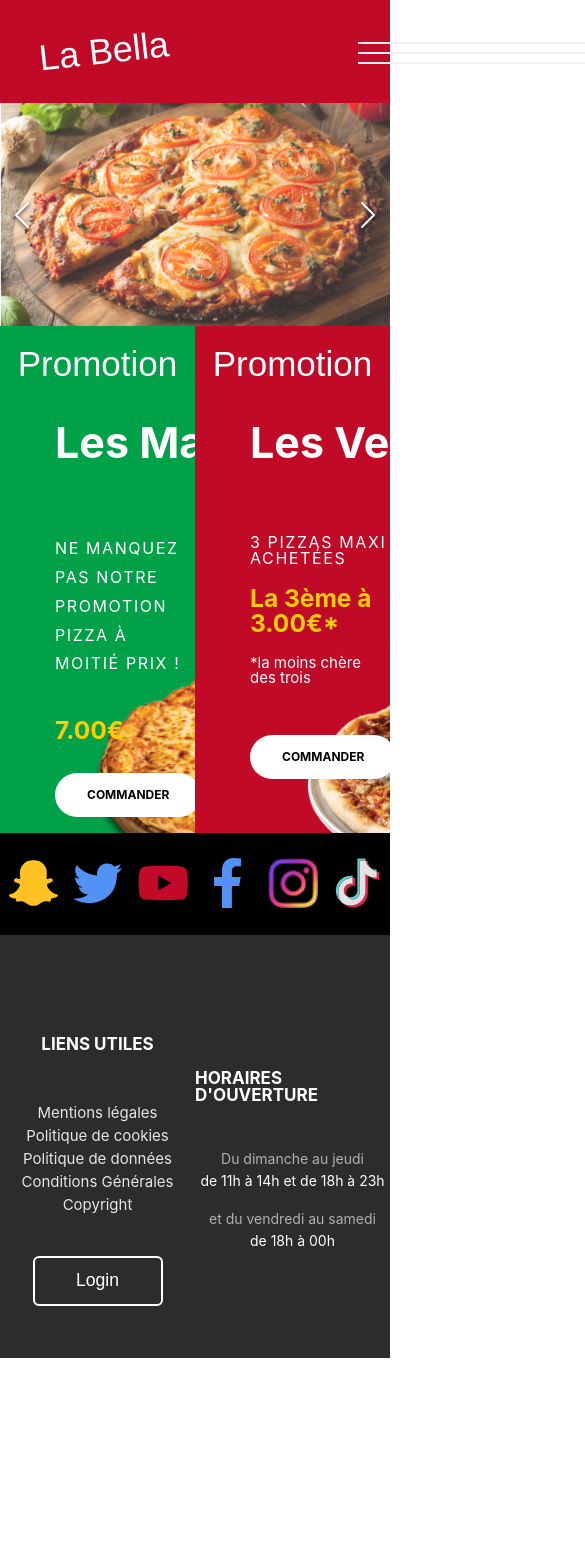
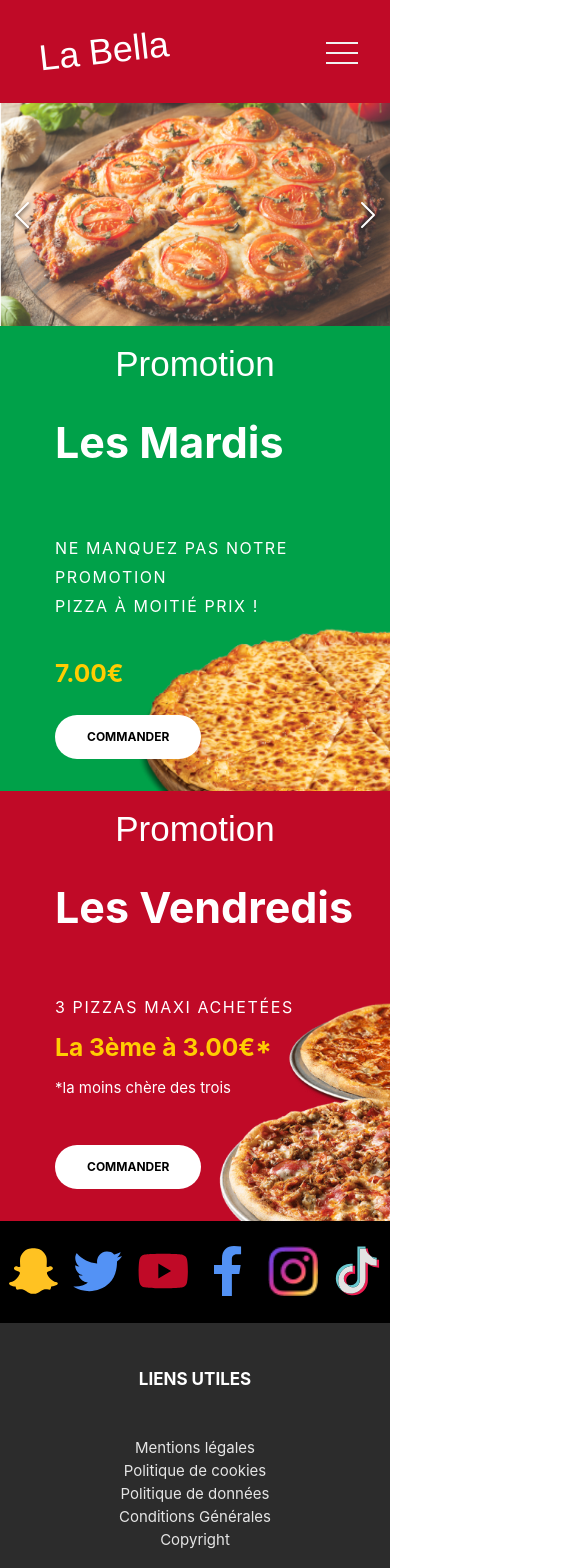
Before and after one commit to Okel972/LaBella, a React (Create React App) app: page / in a window 390 px wide. Shown: the top 1568 px of the page, 585 px wide, since content can reach past the window. Before the commit the page ends 1358 px from the top, so only its background shows below. Built offline with nearby package versions, Linux system fonts and the light colour scheme; a web font is replaced by a local one.

Commit message:
fix responsive nav, promo, footer

```diff
--- a/src/components/Footer/Footer.css
+++ b/src/components/Footer/Footer.css
@@ -1,15 +1,14 @@
 .footer {
     width: 100%;
-    height: 525px;
     background-color: #2C2C2C;
-    z-index: 0;
+    display: flex;
+    flex-direction: column;
 }
 
 .social-bar {
     width: 100%;
     height: 102px;
     background-color: black;
-    z-index: 1;
 }
 
 .social {
@@ -162,3 +161,22 @@
     margin-bottom: 1.5rem;
     color: #FFF;
 }
+
+@media screen and (max-width: 1020px) {
+    .footer {
+        display: flex;
+        flex-direction: column;
+        width: 100%;
+    }
+
+    .info-bar {
+        display: flex;
+        flex-direction: column;
+        height: 100%;
+        align-items: center;
+    }
+
+    .deuxieme-colonne-title {
+        text-align: center;
+    }
+}
--- a/src/components/MobileMenu/MobileMenu.css
+++ b/src/components/MobileMenu/MobileMenu.css
@@ -1,6 +1,32 @@
 .menu-mobile {
     width: 100%;
-    height: 100%;
     background-color: #c00a27;
     z-index: 100;
 }
+
+.topbar-nav-mobile{
+    display: flex;
+    flex-direction: column;
+    gap: 20px;
+    align-items: center;
+
+}
+
+.topbar-nav-mobile a {
+    padding: 0.5rem;
+    font-size: 20px;
+    font-weight: bold;
+    color: #fff;
+    font-family: 'Geologica', sans-serif;
+}
+
+.topbar-nav-mobile a:hover,
+.active {
+    background: #00a149;
+    border-radius: 50px;
+}
+
+
+.topbar-nav-mobile > a:last-child{
+    margin-bottom: 1rem;
+}
--- a/src/components/MobileMenu/index.jsx
+++ b/src/components/MobileMenu/index.jsx
@@ -6,8 +6,7 @@ export const MobileMenu = props => {
   const location = useLocation();
   return (
     <div className="menu-mobile">
-      <h1>MobileMenu</h1>
-      <nav className="topbar-nav">
+      <nav className="topbar-nav-mobile">
         {props.routes.map((route, index) => {
           return (
             <Link className={location.pathname} key={index} to={`/${route.toLowerCase()}`}>
--- a/src/components/Navbar/Navbar.css
+++ b/src/components/Navbar/Navbar.css
@@ -138,10 +138,14 @@ margin-right: 63px;
     background: transparent;
 }
 
+.toggle {
+    margin: 2rem;
+}
+
 .line {
     position: absolute;
     display: block;
-    width: 100%;
+    width: 2rem;
     height: 2px;
     background-color: #f1f1f1;
     transition: transform 0.3s ease-out, opacity 0.1s ease-out;
@@ -188,4 +192,5 @@ margin-right: 63px;
     display: flex;
     transform: translate(0);
 }
+
 }
--- a/src/components/Navbar/index.jsx
+++ b/src/components/Navbar/index.jsx
@@ -36,7 +36,12 @@ export const Navbar = () => {
             ))}
           </nav>
 
-          <button onClick={toggleMenu} type="button" aria-label="toggle curtain navigation">
+          <button
+            onClick={toggleMenu}
+            type="button"
+            className="toggle"
+            aria-label="toggle curtain navigation"
+          >
             <span className="line l1"></span>
             <span className="line l2"></span>
             <span className="line l3"></span>
--- a/src/components/Promo/Promo.css
+++ b/src/components/Promo/Promo.css
@@ -64,9 +64,7 @@ html {
     display: flex;
     flex-direction: column;
     width: 50%;
-    height: 507px;
     background-color: #00A149;
-    z-index: 0;
 }
 
 .promo-left-title {
@@ -154,9 +152,7 @@ html {
     display: flex;
     flex-direction: column;
     width: 50%;
-    height: 507px;
     background-color: #C00A27;
-    z-index: 0;
 }
 
 .promo-right-title {
@@ -242,3 +238,26 @@ html {
     background-size: cover;
     background-position: left;
 }
+
+@media screen and (max-width: 1020px) {
+    .promotions {
+        display: flex;
+        flex-direction: column;
+        width: 100%;
+        height: 100%;
+    }
+
+    .promo_L {
+        width: 100%;
+    }
+    .promo_R {
+        width: 100%;
+    }
+
+    .promo-right-order {
+        margin-bottom: 2rem;
+    }
+    .promo-left-order {
+        margin-bottom: 2rem;
+    }
+}
```
